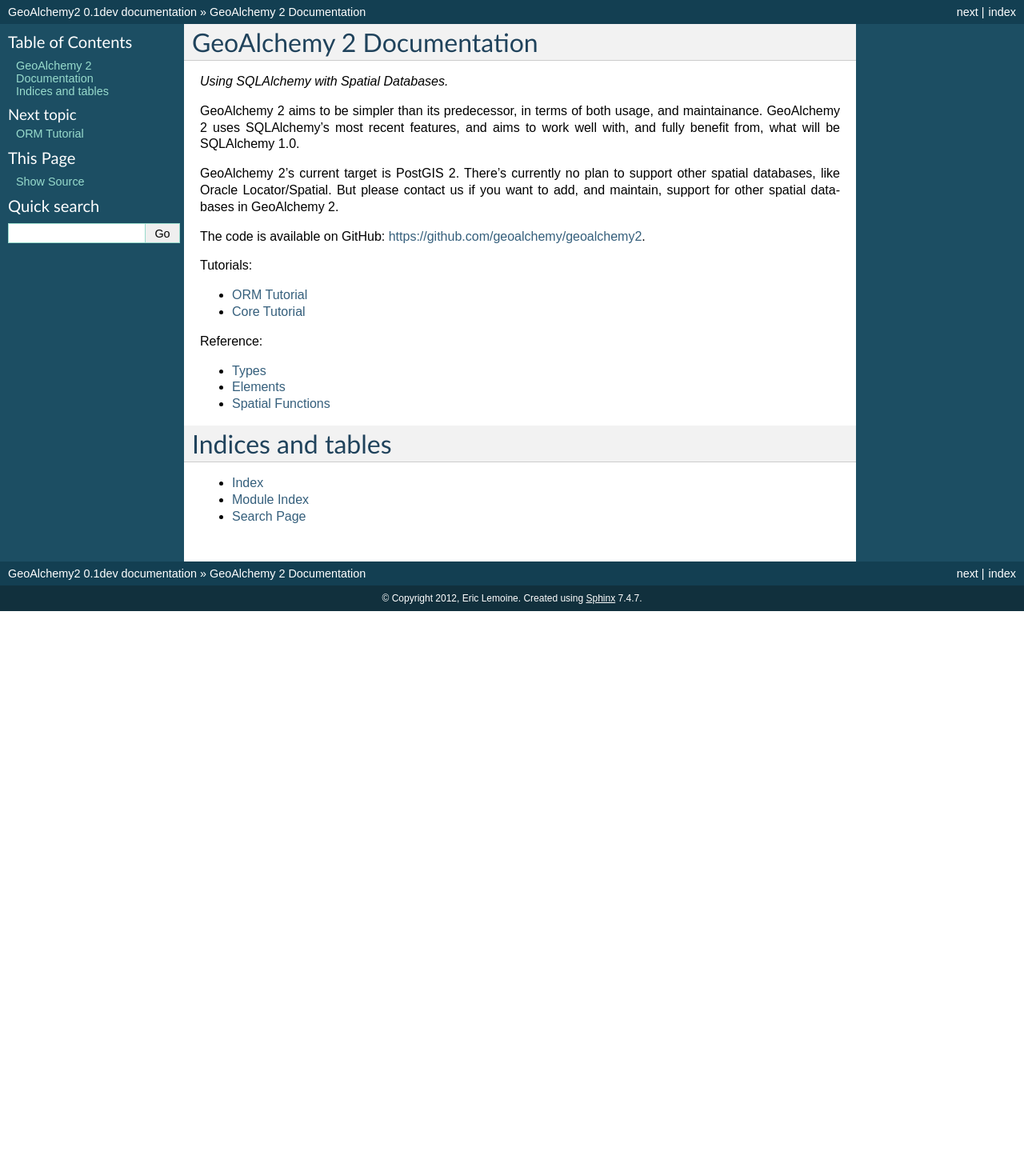
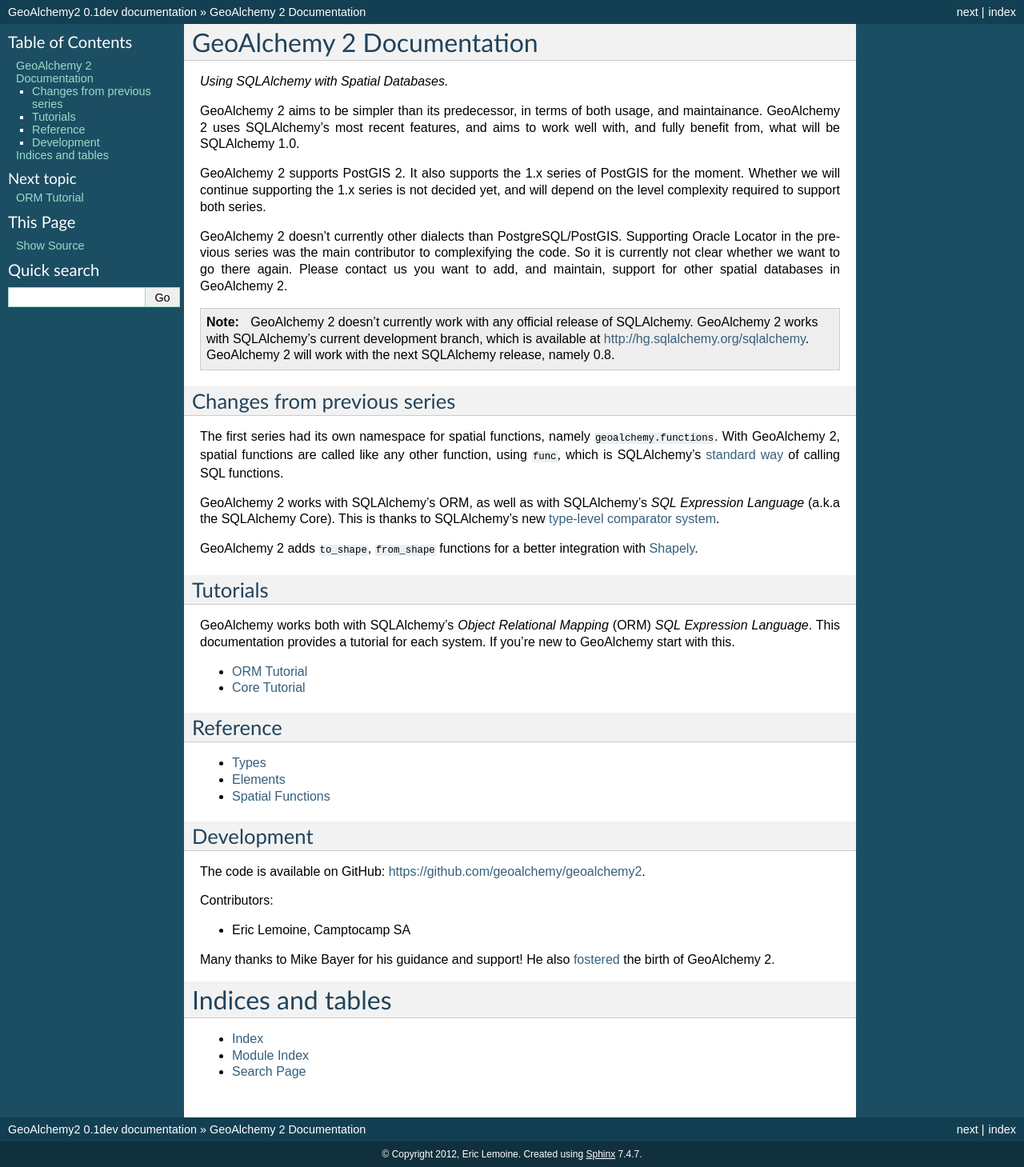
Before and after one commit to geoalchemy/geoalchemy2, a Sphinx documentation site: the page built from doc/index.rst, in a window 1280 px wide. Shown: the whole page at 80% size. Built offline with Sphinx 7.4.7, drawn with Linux system fonts in a browser that asks for light colours; before the commit the page ends 900 px from its top, so only the background shows below that.

Commit message:
[doc] improve index page

```diff
--- a/doc/index.rst
+++ b/doc/index.rst
@@ -12,14 +12,47 @@
 and maintainance. GeoAlchemy 2 uses SQLAlchemy's most recent features, and aims
 to work well with, and fully benefit from, what will be SQLAlchemy 1.0.
 
-GeoAlchemy 2's current target is PostGIS 2. There's currently no plan to
-support other spatial databases, like Oracle Locator/Spatial. But please
-contact us if you want to add, and maintain, support for other spatial
-databases in GeoAlchemy 2.
+GeoAlchemy 2 supports PostGIS 2. It also supports the 1.x series of PostGIS for
+the moment. Whether we will continue supporting the 1.x series is not decided
+yet, and will depend on the level complexity required to support both series.
 
-The code is available on GitHub: https://github.com/geoalchemy/geoalchemy2.
+GeoAlchemy 2 doesn't currently other dialects than PostgreSQL/PostGIS.
+Supporting Oracle Locator in the previous series was the main contributor to
+complexifying the code. So it is currently not clear whether we want to go
+there again. Please contact us you want to add, and maintain, support for other
+spatial databases in GeoAlchemy 2.
 
-Tutorials:
+.. note::
+
+    GeoAlchemy 2 doesn't currently work with any official release of
+    SQLAlchemy. GeoAlchemy 2 works with SQLAlchemy's current development
+    branch, which is available at http://hg.sqlalchemy.org/sqlalchemy.
+    GeoAlchemy 2 will work with the next SQLAlchemy release, namely 0.8.
+
+Changes from previous series
+----------------------------
+
+The first series had its own namespace for spatial functions, namely
+``geoalchemy.functions``. With GeoAlchemy 2, spatial functions are called like
+any other function, using ``func``, which is SQLAlchemy's `standard way
+<http://docs.sqlalchemy.org/en/latest/core/expression_api.html#sqlalchemy.sql.expression.func>`_
+of calling SQL functions.
+
+GeoAlchemy 2 works with SQLAlchemy's ORM, as well as with SQLAlchemy's *SQL
+Expression Language* (a.k.a the SQLAlchemy Core). This is thanks to SQLAlchemy's
+new `type-level comparator system
+<http://docs.sqlalchemy.org/en/latest/core/types.html?highlight=comparator_factory#types-operators>`_.
+
+GeoAlchemy 2 adds ``to_shape``, ``from_shape`` functions for a better
+integration with `Shapely <http://pypi.python.org/pypi/Shapely>`_.
+
+
+Tutorials
+---------
+
+GeoAlchemy works both with SQLAlchemy's *Object Relational Mapping* (ORM) *SQL
+Expression Language*. This documentation provides a tutorial for each system.
+If you're new to GeoAlchemy start with this.
 
 .. toctree::
    :maxdepth: 1
@@ -27,7 +60,8 @@
    orm_tutorial
    core_tutorial
 
-Reference:
+Reference
+---------
 
 .. toctree::
    :maxdepth: 1
@@ -36,6 +70,20 @@
    elements
    spatial_functions
 
+Development
+-----------
+
+The code is available on GitHub: https://github.com/geoalchemy/geoalchemy2.
+
+Contributors:
+
+* Eric Lemoine, Camptocamp SA
+
+Many thanks to Mike Bayer for his guidance and support! He also `fostered
+<https://groups.google.com/forum/?fromgroups=#!topic/geoalchemy/k3PmQOB_FX4>`_
+the birth of GeoAlchemy 2.
+
+
 Indices and tables
 ==================
 
```
